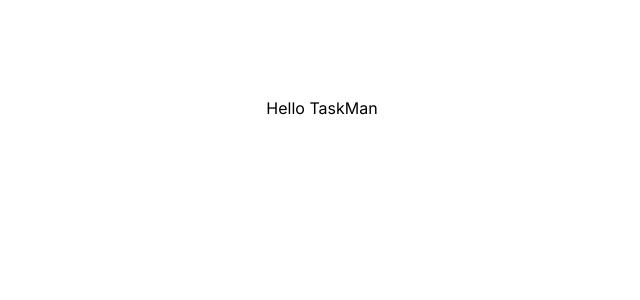
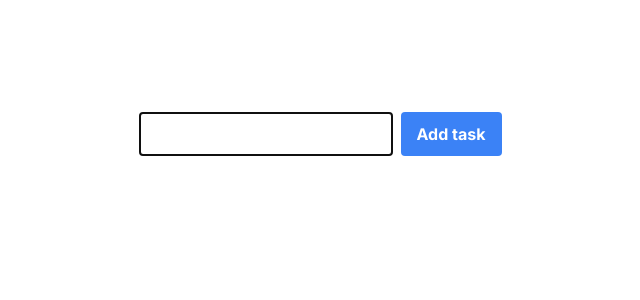
Before and after one commit to victordantasdev/taskman, a Next.js app: page / in a window 1280 px wide. Shown: the top 300 px of the page, without its empty margins (318-958 px from the left). Built offline with nearby package versions, Linux system fonts and the light colour scheme.

Commit message:
feat: adds task list component #2

```diff
--- a/app/page.tsx
+++ b/app/page.tsx
@@ -1,7 +1,9 @@
+import { TaskList } from "@/src/components/TaskList";
+
 export default function Home() {
   return (
     <main className="flex min-h-screen flex-col items-center justify-between p-24">
-      Hello TaskMan
+      <TaskList />
     </main>
   )
 }
--- /dev/null
+++ b/src/components/TaskList/index.tsx
@@ -0,0 +1,78 @@
+"use client"
+
+import { nanoid } from "nanoid";
+import { useCallback, useEffect, useState } from "react";
+
+export type Task = {
+  id: string
+  name: string
+}
+
+export function TaskList() {
+  const [tasks, setTasks] = useState<Task[]>([]);
+  const [taskName, setTaskName] = useState("");
+
+  const addTask = useCallback(() => {
+    setTasks((prev) => [...(prev ? prev : []), { name: taskName, id: nanoid() }]);
+    setTaskName("");
+  }, [taskName]);
+
+  useEffect(() => {
+    const keyDownHandler = (event: KeyboardEvent) => {
+      if (event.key === "Enter") {
+        event.preventDefault();
+        addTask();
+      }
+    };
+
+    document.addEventListener("keydown", keyDownHandler);
+
+    return () => {
+      document.removeEventListener("keydown", keyDownHandler);
+    };
+  }, [addTask]);
+
+  return (
+    <div>
+      {!!tasks?.length && (
+        <ol className="flex gap-2 flex-col">
+          {tasks?.map((task) => {
+            return (
+              <li
+                className="bg-neutral-50 border-2 flex gap-1 p-2 items-center content-center shadow-sm rounded-md z-auto animate-fade-down"
+                key={task.id}
+              >
+                {task.name}
+              </li>
+            )
+          })}
+        </ol>
+      )}
+
+      <div className="flex gap-2 mt-4">
+        <div>
+          <input
+            type="text"
+            id="task-name"
+            value={taskName}
+            onChange={(e) => {
+              setTaskName(e.target.value);
+            }}
+            className="border-2 p-2"
+            autoFocus
+          />
+        </div>
+
+        <div className="min-w-[105px]">
+          <button
+            type="button"
+            className="bg-blue-500 h-[44px] hover:bg-blue-700 text-white font-bold py-2 px-4 rounded"
+            onClick={addTask}
+          >
+            Add task
+          </button>
+        </div>
+      </div>
+    </div>
+  )
+}
--- a/tailwind.config.js
+++ b/tailwind.config.js
@@ -3,6 +3,7 @@ module.exports = {
   content: [
     './pages/**/*.{js,ts,jsx,tsx,mdx}',
     './components/**/*.{js,ts,jsx,tsx,mdx}',
+    './src/**/*.{js,ts,jsx,tsx,mdx}',
     './app/**/*.{js,ts,jsx,tsx,mdx}',
   ],
   theme: {
```
